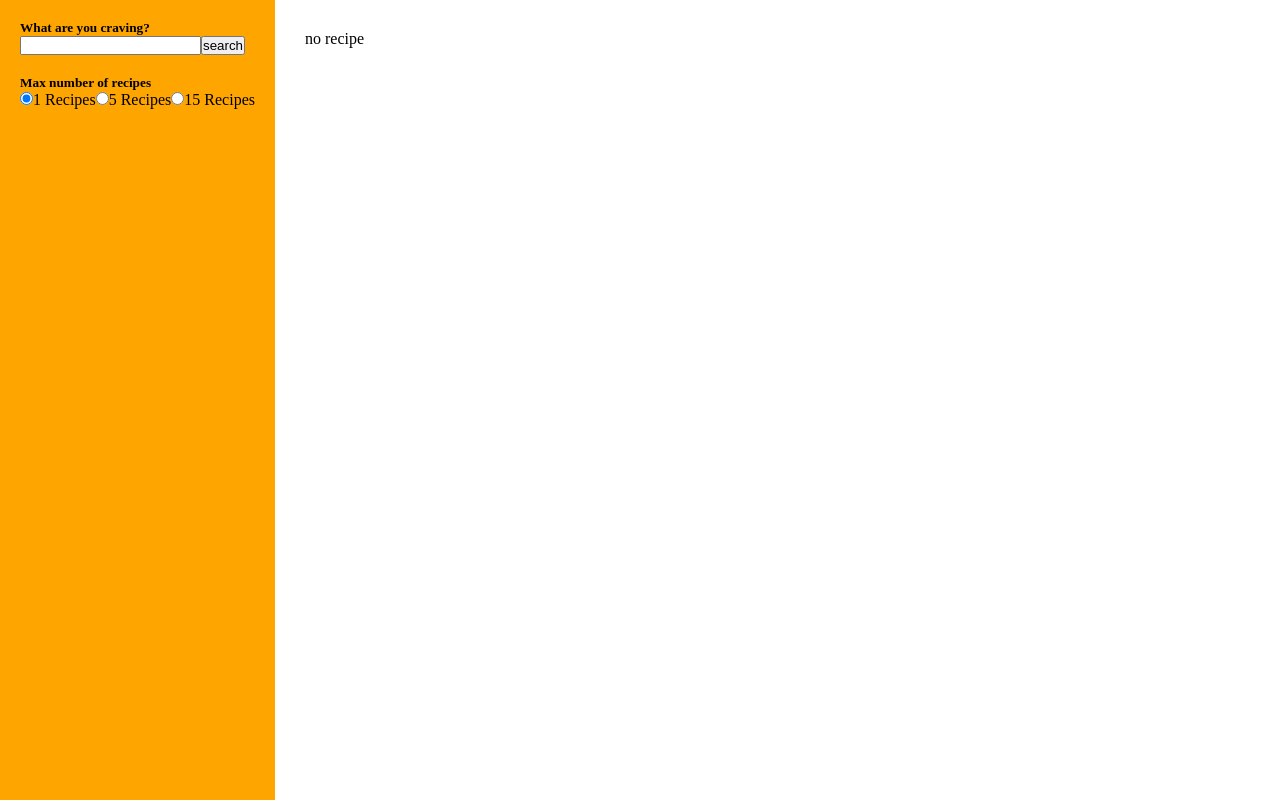
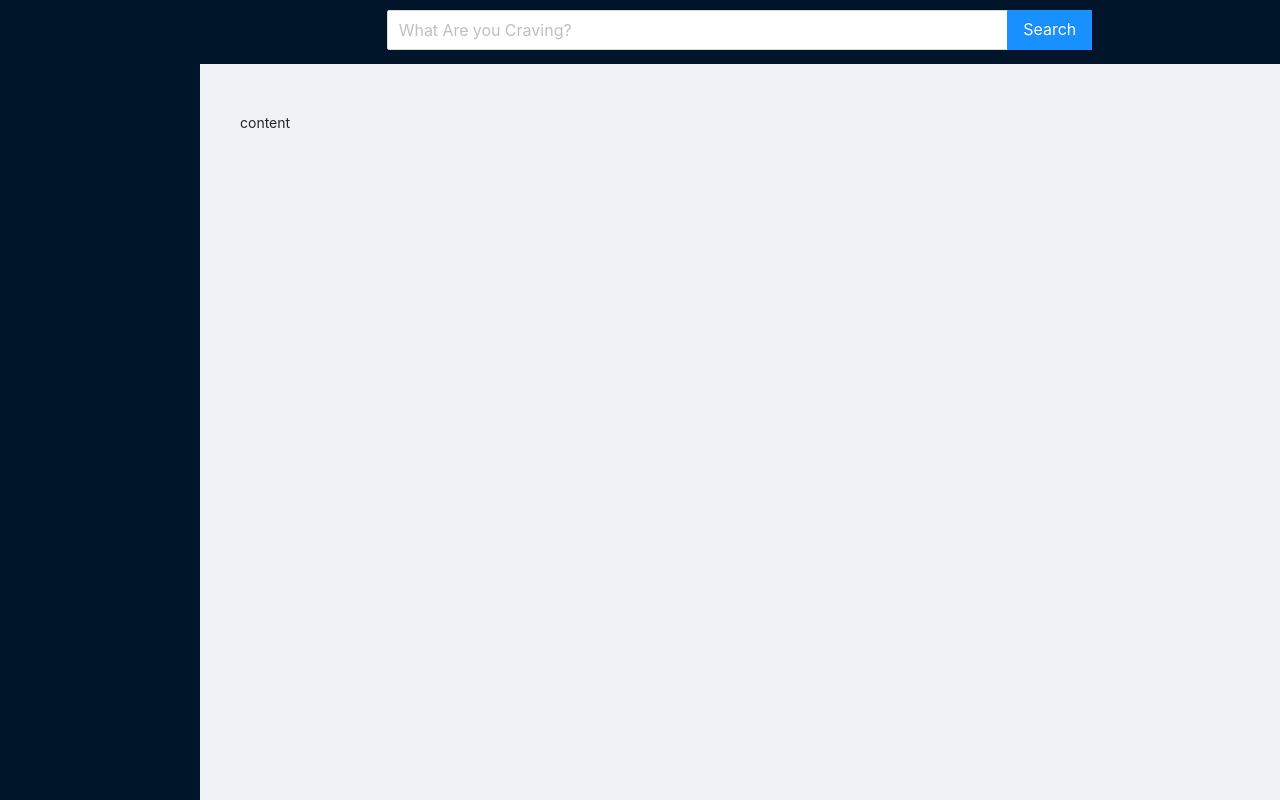
Before and after one commit to mjarvil/recipe-app, a React (Create React App) app: page / in a window 1280 px wide. Built offline with nearby package versions, Linux system fonts and the light colour scheme.

Commit message:
added ant design module

```diff
--- a/package.json
+++ b/package.json
@@ -6,6 +6,7 @@
     "@testing-library/jest-dom": "^5.11.8",
     "@testing-library/react": "^11.2.2",
     "@testing-library/user-event": "^12.6.0",
+    "antd": "^4.10.0",
     "axios": "^0.21.1",
     "fontsource-roboto": "^4.0.0",
     "react": "^17.0.1",
--- a/src/App.js
+++ b/src/App.js
@@ -1,14 +1,23 @@
 import React from 'react';
-import './App.css';
+import './Styles.css';
 import SearchBar from './components/Search/SearchBar';
 import Filters from './components/Filter/Filters';
 import Recipes from './components/Recipes/Recipes';
+import { THEME } from './contants/contants';
 import RecipeInformation from './components/Recipes/Recipe/Information/Information';
 
+import { Layout, Menu, Input, Row, Col } from 'antd';
+
 function App() {
+  const { Header, Content, Footer, Sider } = Layout;
+
+  const { Search } = Input;
+
+  const onSearch = (value) => console.log(value);
+
   return (
     <div className="app">
-      <section className="recipe-result">
+      {/* <section className="recipe-result">
         <div className="search-filter">
           <SearchBar />
           <Filters />
@@ -17,7 +26,47 @@ function App() {
       </section>
       <section className="recipe-info">
         <RecipeInformation />
-      </section>
+      </section> */}
+
+      <Layout className="layout-main">
+        <Sider
+          breakpoint="lg"
+          collapsedWidth="0"
+          onBreakpoint={(broken) => {
+            // console.log(broken);
+          }}
+          onCollapse={(collapsed, type) => {
+            // console.log(collapsed, type);
+          }}
+        >
+          <Menu theme={THEME} mode="inline" defaultSelectedKeys={['4']}>
+            {/* <Menu.Item key="1">nav 1</Menu.Item> */}
+          </Menu>
+        </Sider>
+        <Layout>
+          <Header className="site-layout-sub-header-background layout-header">
+            <Row>
+              <Col span={16} offset={4}>
+                <Search
+                  placeholder="What Are you Craving?"
+                  allowClear
+                  enterButton="Search"
+                  size="large"
+                  onSearch={onSearch}
+                />
+              </Col>
+            </Row>
+          </Header>
+          <Content className="content">
+            <div
+              className="site-layout-background"
+              style={{ padding: 24, minHeight: 360 }}
+            >
+              content
+            </div>
+          </Content>
+        </Layout>
+      </Layout>
     </div>
   );
 }
--- /dev/null
+++ b/src/Styles.css
@@ -0,0 +1,13 @@
+@import 'antd/dist/antd.css';
+
+.layout-header {
+  padding: 10px;
+}
+
+.layout-main {
+  height: 100vh;
+}
+
+.content {
+  margin: 24px 16px 24px;
+}
--- a/src/contants/contants.js
+++ b/src/contants/contants.js
@@ -2,3 +2,4 @@ export const RETRIEVE_RECIPES = 'RETRIEVE_RECIPES';
 export const DEFAULT_MAX_FILTER = 1;
 export const SET_MAX_FILTER = 'SET_MAX_FILTER';
 export const ASSIGN_RECIPE = 'ASSIGN_RECIPE';
+export const THEME = 'dark';
```
Also changed, not shown: 2 other files (tests, documents, lock files or other folders).
